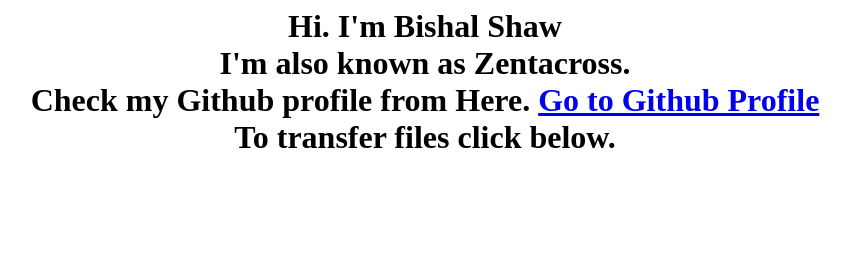
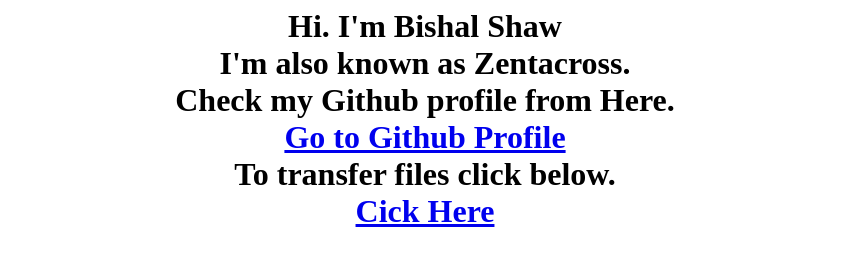
Before and after one commit to bugcrowdbishal/bugcrowdbishal.github.io, a plain HTML site: page index.html in a window 1280 px wide. Shown: the whole page, without its empty margins (215-1066 px from the left). Drawn offline with Linux system fonts and the light colour scheme.

Commit message:
index.html

```diff
--- a/index.html
+++ b/index.html
@@ -4,7 +4,7 @@
 </head>
 <body>
 	<center> <h1>Hi. I'm Bishal Shaw <br>I'm also known as Zentacross. <br>
-	Check my Github profile from Here. <a href="https:Github.com/bugcrowdbishal">Go to Github Profile</a> <br>
-	To transfer files click below. <a href="192.168.43.95:8888"></a></h1> </center>
+	Check my Github profile from Here. <br><a href="https:Github.com/bugcrowdbishal">Go to Github Profile</a> <br>
+	To transfer files click below. <br><a href="192.168.43.95:8888">Cick Here</a></h1> </center>
 </body>
 </html>
```
